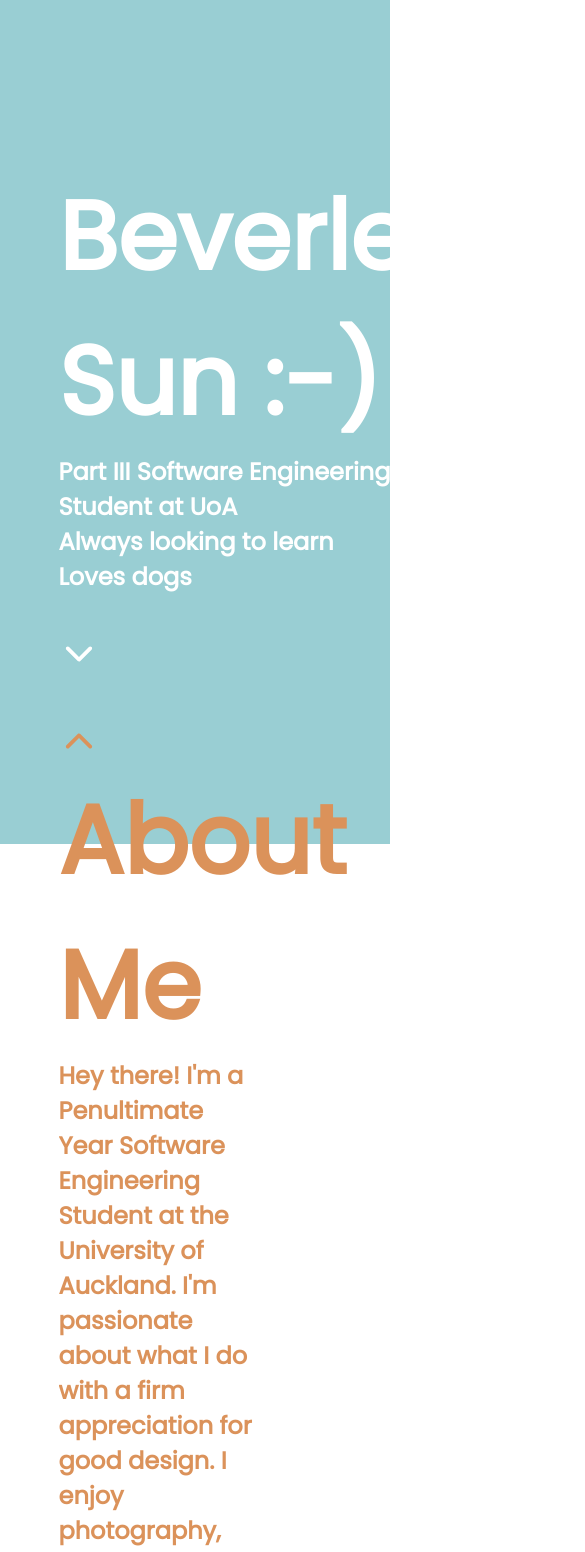
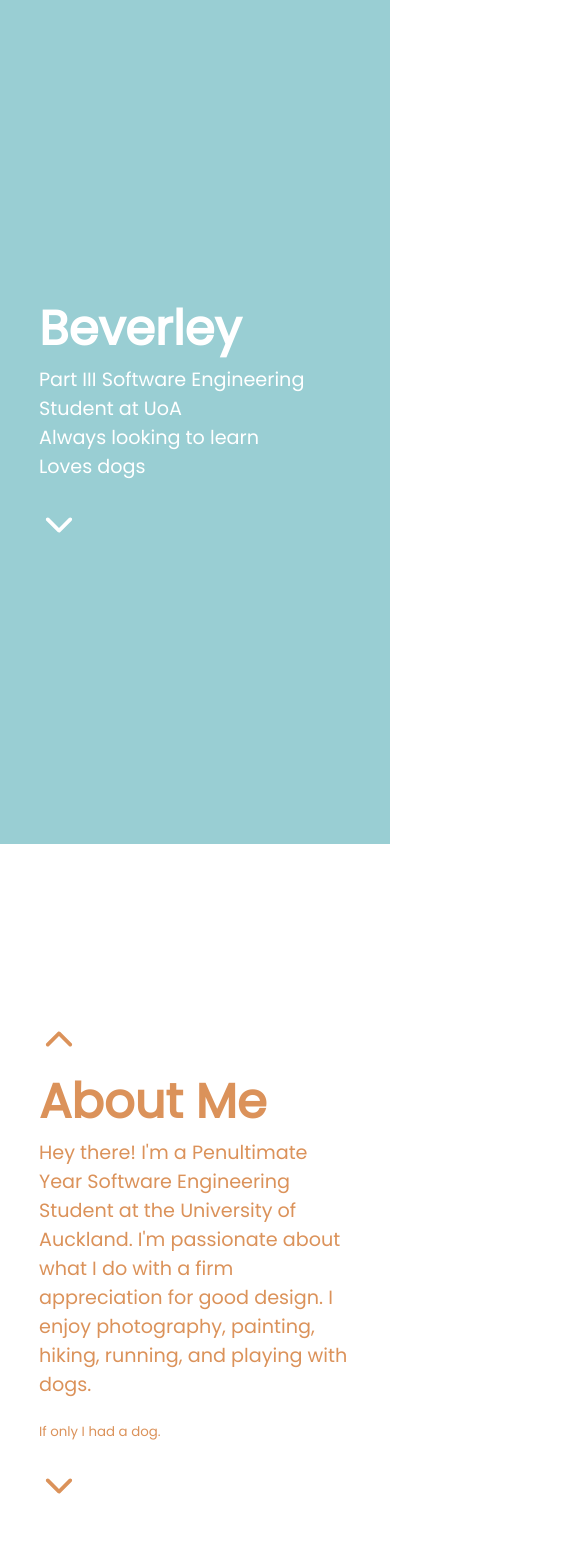
Before and after one commit to beverleysun/beverleysun.com, a React (Create React App) app: page / in a window 390 px wide. Shown: the top 1552 px of the page, 585 px wide, since content can reach past the window. Built offline with nearby package versions, Linux system fonts and the light colour scheme.

Commit message:
make responsive for mobile

```diff
--- a/src/App.css
+++ b/src/App.css
@@ -3,6 +3,10 @@
   padding: 0;
   font-family: "Poppins";
   overflow-x: hidden;
+}
+
+html {
+  font-size: 1em;
 }
 
 /* width */
@@ -25,9 +29,72 @@
   background: rgb(158, 156, 156);
 }
 
+h1 {
+  font-size: 5em;
+}
+
 .section {
   width: 100vw;
   height: 100vh;
   display: flex;
   align-items: center;
 }
+
+.with-p {
+  width: 40vw;
+  margin-bottom: "2.5em";
+}
+
+.with-p p {
+  font-size: 2em;
+}
+
+.section-content {
+  margin-left: 15vw;
+}
+
+@media only screen and (max-width: 1400px) {
+  h1 {
+    font-size: 3.5em;
+  }
+
+  .section {
+    justify-content: center;
+  }
+
+  .with-p {
+    width: 100%;
+  }
+
+  .section-content {
+    margin: 0;
+    width: 80%;
+  }
+
+  .with-p p {
+    font-size: 1.5em;
+  }
+}
+
+@media only screen and (max-width: 600px) {
+  h1 {
+    font-size: 3em;
+  }
+
+  .section {
+    justify-content: center;
+  }
+
+  .with-p {
+    width: 100%;
+  }
+
+  .section-content {
+    margin: 0;
+    width: 80%;
+  }
+
+  .with-p p {
+    font-size: 1.2em;
+  }
+}
--- a/src/App.js
+++ b/src/App.js
@@ -8,7 +8,7 @@ export default function App() {
   return (
     <>
       <Splash
-        title="Beverley Sun :-)"
+        title="Beverley"
         downArrowTo="about"
         downArrowToolTip="about"
         id="splash"
@@ -17,7 +17,7 @@ export default function App() {
         upArrowTo="splash"
         downArrowTo="technologies"
         upArrowToolTip="home"
-        downArrowToolTip="technologies"
+        downArrowToolTip="tech"
         id="about"
       ></AboutMe>
       <Technologies
--- a/src/components/AboutMe.js
+++ b/src/components/AboutMe.js
@@ -18,7 +18,7 @@ export default function AboutMe({
       }}
       id={id}
     >
-      <div style={{ margin: "0 0 0 15vw", position: "absolute" }}>
+      <div className="section-content">
         <AnimatedUpArrow
           to={upArrowTo}
           color={colors.orange}
@@ -26,20 +26,24 @@ export default function AboutMe({
         ></AnimatedUpArrow>
         <h1
           style={{
-            fontSize: "6rem",
             color: `${colors.orange}`,
           }}
         >
           About Me
         </h1>
-        <div style={{ width: "50vw", marginBottom: "2.5rem" }}>
-          <h2 style={{ color: `${colors.orange}`, marginBottom: "1rem" }}>
+        <div className="with-p">
+          <p
+            style={{
+              color: `${colors.orange}`,
+            }}
+          >
             Hey there! I'm a Penultimate Year Software Engineering Student at
             the University of Auckland. I'm passionate about what I do with a
             firm appreciation for good design. I enjoy photography, painting,
             hiking, running, and playing with dogs.
-          </h2>
-          <h5 style={{ color: `${colors.orange}` }}>If only I had a dog.</h5>
+          </p>
+          <div style={{ height: "15px" }}></div>
+          <sub style={{ color: `${colors.orange}` }}>If only I had a dog.</sub>
         </div>
         <AnimatedDownArrow
           to={downArrowTo}
--- a/src/components/AnimatedDownArrow.js
+++ b/src/components/AnimatedDownArrow.js
@@ -28,6 +28,7 @@ export default function AnimatedDownArrow({
             width: "auto",
             justifyContent: "row",
             alignItems: "center",
+            marginTop: "1.5rem",
           }}
         >
           <Link
--- a/src/components/Splash.js
+++ b/src/components/Splash.js
@@ -25,11 +25,6 @@ export default function Splash({
       <div className="section" style={{ position: "absolute" }}>
         <SplashContent
           title={title}
-          style={{
-            marginLeft: "15vw",
-            position: "absolute",
-            overflowY: "hidden",
-          }}
           downArrowTo={downArrowTo}
           downArrowToolTip={downArrowToolTip}
         ></SplashContent>
--- a/src/components/SplashContent.js
+++ b/src/components/SplashContent.js
@@ -13,19 +13,19 @@ export default function SplashContent({
   const content = [];
 
   content.push(
-    <h1 style={{ fontSize: "6rem", color: `${textColor}` }} key="1">
+    <h1 style={{ color: `${textColor}` }} key="1">
       {title}
     </h1>,
-    <h2 style={{ color: `${textColor}` }} key="2">
+    <p style={{ color: `${textColor}` }} key="2">
       Part III Software Engineering Student at UoA
-    </h2>,
-    <h2 style={{ color: `${textColor}` }} key="3">
+    </p>,
+    <p style={{ color: `${textColor}` }} key="3">
       Always looking to learn
-    </h2>,
-    <h2 style={{ color: `${textColor}` }} key="4">
+    </p>,
+    <p style={{ color: `${textColor}` }} key="4">
       Loves dogs
-    </h2>,
-    <div style={{ marginTop: "2.5rem" }}>
+    </p>,
+    <div>
       <AnimatedDownArrow
         to={downArrowTo}
         color={colors.white}
@@ -35,7 +35,7 @@ export default function SplashContent({
   );
 
   return (
-    <div style={style}>
+    <div style={style} className="section-content">
       <Trail
         from={{ marginTop: "-10rem" }}
         to={{ marginTop: "0" }}
@@ -44,7 +44,11 @@ export default function SplashContent({
         keys={(item) => item.key}
         delay="500"
       >
-        {(item) => (props) => <div style={props}>{item}</div>}
+        {(item) => (props) => (
+          <div style={props} className="with-p">
+            {item}
+          </div>
+        )}
       </Trail>
     </div>
   );
--- a/src/components/Technologies.js
+++ b/src/components/Technologies.js
@@ -18,20 +18,21 @@ export default function Technologies({
         backgroundColor: `${colors.orange}`,
       }}
     >
-      <div style={{ marginLeft: "15vw", position: "absolute" }}>
+      <div className="section-content">
         <AnimatedUpArrow
           to={upArrowTo}
           color={colors.white}
           toolTip={upArrowToolTip}
         ></AnimatedUpArrow>
+        <div className="with-p">
           <h1
             style={{
-            fontSize: "6rem",
               color: `${colors.white}`,
             }}
           >
-          Technologies
+            Tech
           </h1>
+        </div>
         <AnimatedDownArrow
           to={downArrowTo}
           color={colors.white}
```
Lines whose indentation alone changed are shown as unchanged.
